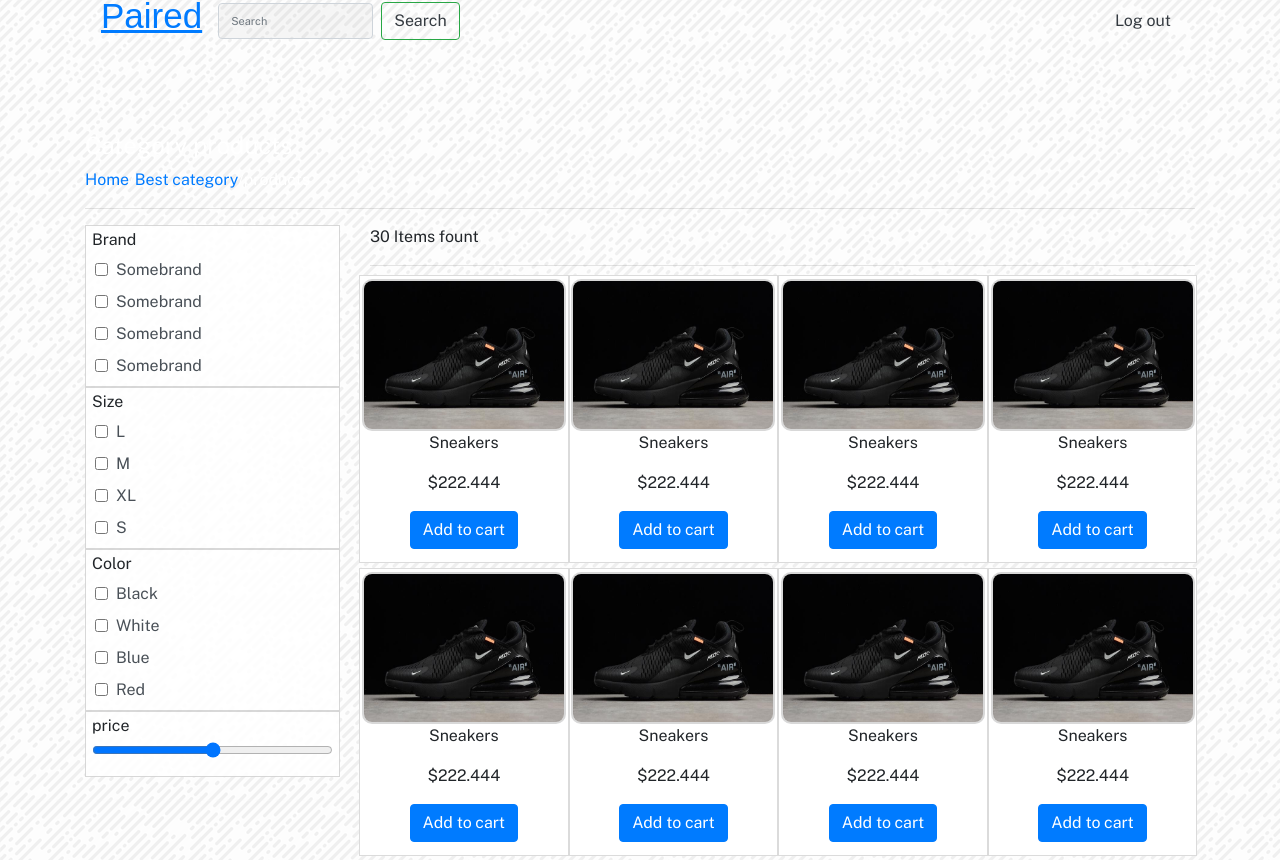
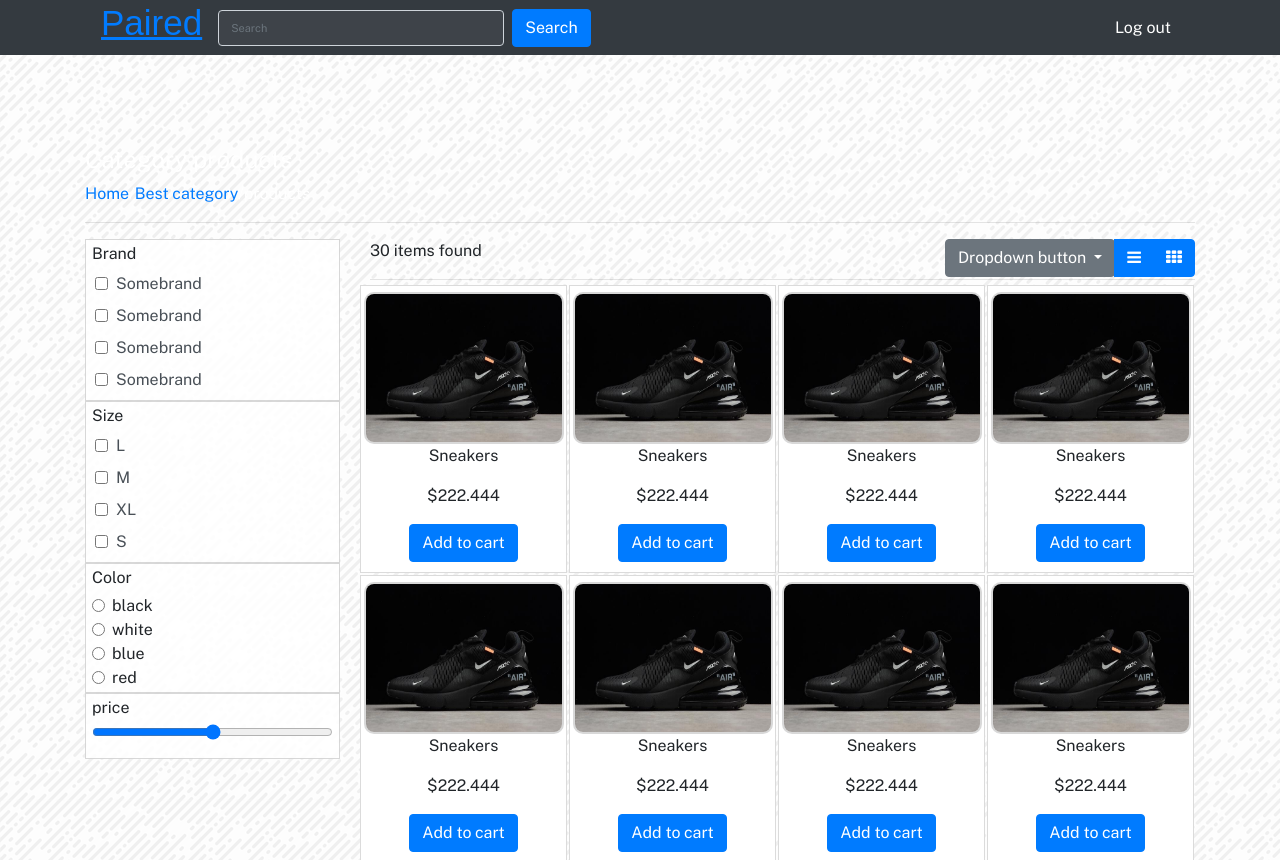
Before and after one commit to Nerijus-Java/ShopTask, a plain HTML site: page shop.html in a window 1280 px wide. Shown: the top 860 px of the page. Drawn offline with nearby package versions, Linux system fonts and the light colour scheme; a web font is replaced by a local one.

Commit message:
work in lesson

```diff
--- a/css/style.scss
+++ b/css/style.scss
@@ -8,7 +8,7 @@ body {
 
 // *bootstrap -------------------------------------
 .navbar {
-    height: 41px;
+    height: 55px;
     padding-top: 0px;
     padding-bottom: 0px;
 }
@@ -23,7 +23,6 @@ body {
     background-color: $seconday-bg;
     padding: 10px 0;
 }
-
 .form-control {
     font-size: 11px;
     height: 36px;
@@ -35,7 +34,7 @@ body {
 }
 
 .card-body {
-    margin: 2px 0px;
+    margin: 5px 0px;
 }
 .input-group-text {
     background-color: $invisable-color;
@@ -44,10 +43,16 @@ body {
 }
 
 .card{
-    margin-top: 5px;
+    margin:1px 1px;
     background-color: rgb(255, 255, 255);
     border-radius: 0;
+    max-width: 207px;
     border: 1px solid rgba(114, 114, 114, 0.254);
+}
+
+.long-form{
+    min-width:286px;
+
 }
 
 // *my classes
@@ -64,7 +69,7 @@ body {
 .productImg {
     margin-top: 1px;
     height: 152px;
-    width: 204px;
+    width: 200px;
     border-radius: 10px;
     border: 2px solid rgba(0, 0, 0, 0.152);
 }
--- /dev/null
+++ b/js/core/api-service.js
@@ -0,0 +1,22 @@
+// get products
+// get cart / order lines
+
+function getProducts(){
+    return [];
+}
+
+function getCart(){
+    return [];
+}
+
+function checkCradentials(username , password){
+    let user = 'arnold';
+    let pass = 'test';
+
+    if(user === username && password === pass){
+        return true;
+    } else {
+        return false;
+    }
+     //todo add checking logic
+}
--- a/shop.html
+++ b/shop.html
@@ -18,23 +18,27 @@
 </head>
 
 <body>
-    <header class="">
+    <header class="text-light bg-dark">
         <div class="container">
             <nav class="navbar navbar-expand-lg sticky-top">
+
                 <a class="navbar-brand logoShop align-middle" href="#"><u>Paired</u></a>
                 <button class="navbar-toggler" type="button" data-toggle="collapse"
                     data-target="#navbarSupportedContent" aria-controls="navbarSupportedContent" aria-expanded="false"
                     aria-label="Toggle navigation">
                     <span class="navbar-toggler-icon"></span>
                 </button>
-                <form class="form-inline">
-                    <input class="form-control mr-sm-2" type="search" placeholder="Search" aria-label="Search">
-                    <button class="btn btn-outline-success my-2 my-sm-0 text-dark" type="submit">Search</button>
+
+
+                <form class="form-inline w-auto">
+                    <input class="form-control long-form mr-sm-2" type="search" placeholder="Search" aria-label="Search">
+                    <button class="btn btn-primary" type="submit">Search</button>
                 </form>
+
                 <div class="collapse navbar-collapse" id="navbarSupportedContent">
                     <ul class="navbar-nav ml-auto">
                         <li class="nav-item active">
-                            <a class="nav-link text-dark" href="../index.html">Log out<span
+                            <a class="nav-link text-white" href="../index.html">Log out<span
                                     class="sr-only">(current)</span></a>
                         </li>
                     </ul>
@@ -129,35 +133,30 @@
 
                     <div class="productPannle">
                         <p class="mb-1">Color</p>
-                        <div class="input-group mb-1">
-                            <div class="input-group-prepend">
-                                <div class="input-group-text">
-                                    <input type="checkbox"><span class="ml-2">Black</span></input>
-                                </div>
-                            </div>
-                        </div>
-                        <div class="input-group mb-1">
-                            <div class="input-group-prepend">
-                                <div class="input-group-text">
-                                    <input type="checkbox"><span class="ml-2">White</span></input>
-                                </div>
-                            </div>
-                        </div>
-                        <div class="input-group mb-1">
-                            <div class="input-group-prepend">
-                                <div class="input-group-text">
-                                    <input type="checkbox"><span class="ml-2">Blue</span></input>
-                                </div>
-                            </div>
-                        </div>
-                        <div class="input-group mb-1">
-                            <div class="input-group-prepend">
-                                <div class="input-group-text">
-                                    <input type="checkbox"><span class="ml-2">Red</span></input>
-                                </div>
-
-                            </div>
-                        </div>
+                        <div class="form-check">
+                            <input class="form-check-input" type="radio" name="flexRadioDefault" id="flexRadioDefault1">
+                            <label class="form-check-label" for="flexRadioDefault1">
+                              black
+                            </label>
+                          </div>
+                          <div class="form-check">
+                            <input class="form-check-input" type="radio" name="flexRadioDefault" id="flexRadioDefault1">
+                            <label class="form-check-label" for="flexRadioDefault1">
+                              white
+                            </label>
+                          </div>
+                          <div class="form-check">
+                            <input class="form-check-input" type="radio" name="flexRadioDefault" id="flexRadioDefault1">
+                            <label class="form-check-label" for="flexRadioDefault1">
+                              blue
+                            </label>
+                          </div>
+                          <div class="form-check">
+                            <input class="form-check-input" type="radio" name="flexRadioDefault" id="flexRadioDefault1">
+                            <label class="form-check-label" for="flexRadioDefault1">
+                              red
+                            </label>
+                          </div>
                     </div>
 
                     <div class="productPannle">
@@ -171,13 +170,28 @@
                 </div>
 
                 <!-- *right ------------------------------------------------------------- -->
-                <div class="col-9  ">
+                <div class="col-9">
 
-                    <ul class="nav">
-                        <li class="nav-item">
-                            <p class="text-center">30 Items fount</p>
-                        </li>
-                    </ul>
+                    <div class="mb-3">
+                        30 items found
+                        <div class="btn-group pull-right" role="group">
+                            <div class="dropdown">
+                                <button class="btn btn-secondary dropdown-toggle" type="button" id="dropdownMenuButton"
+                                    data-toggle="dropdown" aria-haspopup="true" aria-expanded="false">
+                                    Dropdown button
+                                </button>
+                                <div class="dropdown-menu" aria-labelledby="dropdownMenuButton">
+                                    <a class="dropdown-item" href="#">Action</a>
+                                    <a class="dropdown-item" href="#">Another action</a>
+                                    <a class="dropdown-item" href="#">Something else here</a>
+                                </div>
+                            </div>
+                            <button type="button" class="btn btn-primary"><i class="fa fa-bars" aria-hidden="true"></i></button>
+                            <button type="button" class="btn btn-primary"><i class="fa fa-th" aria-hidden="true"></i></button>
+
+
+                        </div>
+                    </div>
 
                     <hr class="my-0">
 
@@ -187,7 +201,7 @@
                                 <img src="../img/stock.jpg" class="card-img-top productImg" alt="stock">
                                 <p class="card-text">Sneakers</p>
                                 <p class="card-text">$222.444</p>
-                                <a href="#" class="btn btn-primary">Add to cart</a>
+                                <button href="#" class="btn btn-primary" prod_id='1' >Add to cart</button>
                             </div>
                         </div>
                         <div class="card text-center  " style="width: 13.1rem; height: 18rem;">
@@ -327,6 +341,25 @@
                             </div>
                         </div>
                     </div>
+                    <nav aria-label="Page navigation example">
+                        <ul class="pagination">
+                            <li class="page-item">
+                                <a class="page-link" href="#" aria-label="Previous">
+                                    <span aria-hidden="true">&laquo;</span>
+                                    <span class="sr-only">Previous</span>
+                                </a>
+                            </li>
+                            <li class="page-item"><a class="page-link" href="#">1</a></li>
+                            <li class="page-item"><a class="page-link" href="#">2</a></li>
+                            <li class="page-item"><a class="page-link" href="#">3</a></li>
+                            <li class="page-item">
+                                <a class="page-link" href="#" aria-label="Next">
+                                    <span aria-hidden="true">&raquo;</span>
+                                    <span class="sr-only">Next</span>
+                                </a>
+                            </li>
+                        </ul>
+                    </nav>
 
                 </div>
 
```
Also changed, not shown: css/style.css, js/core/script.js (added), 1 other file.
